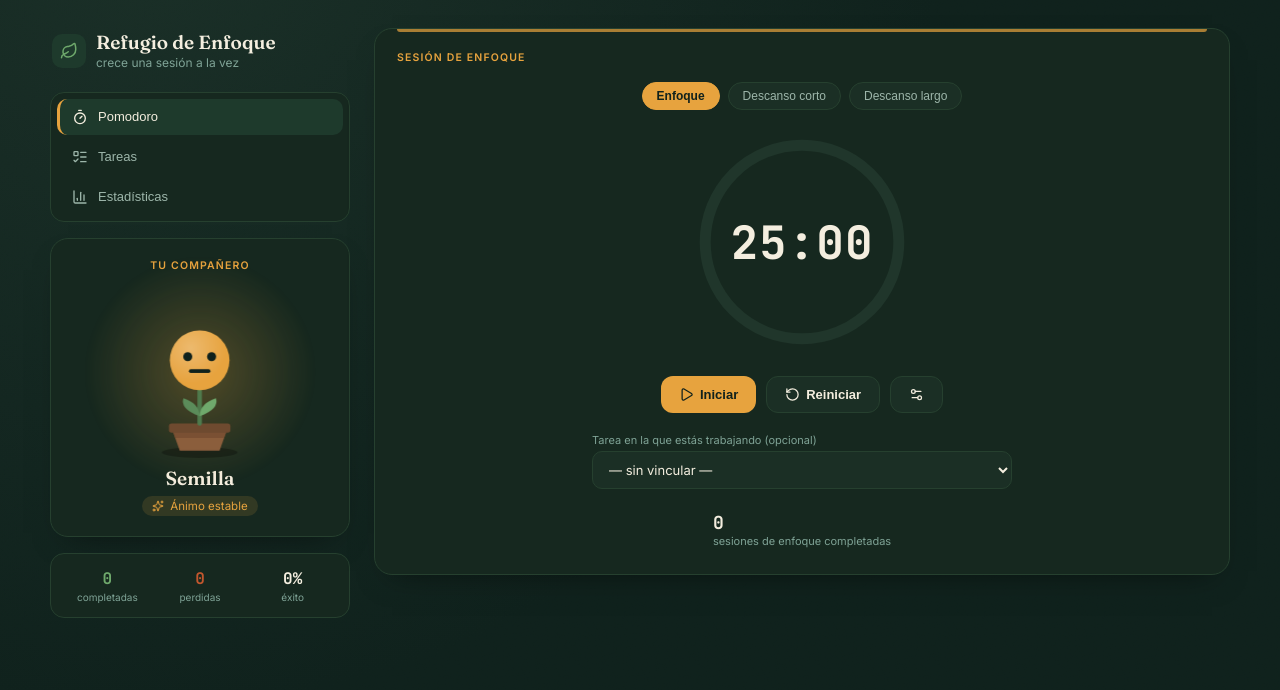
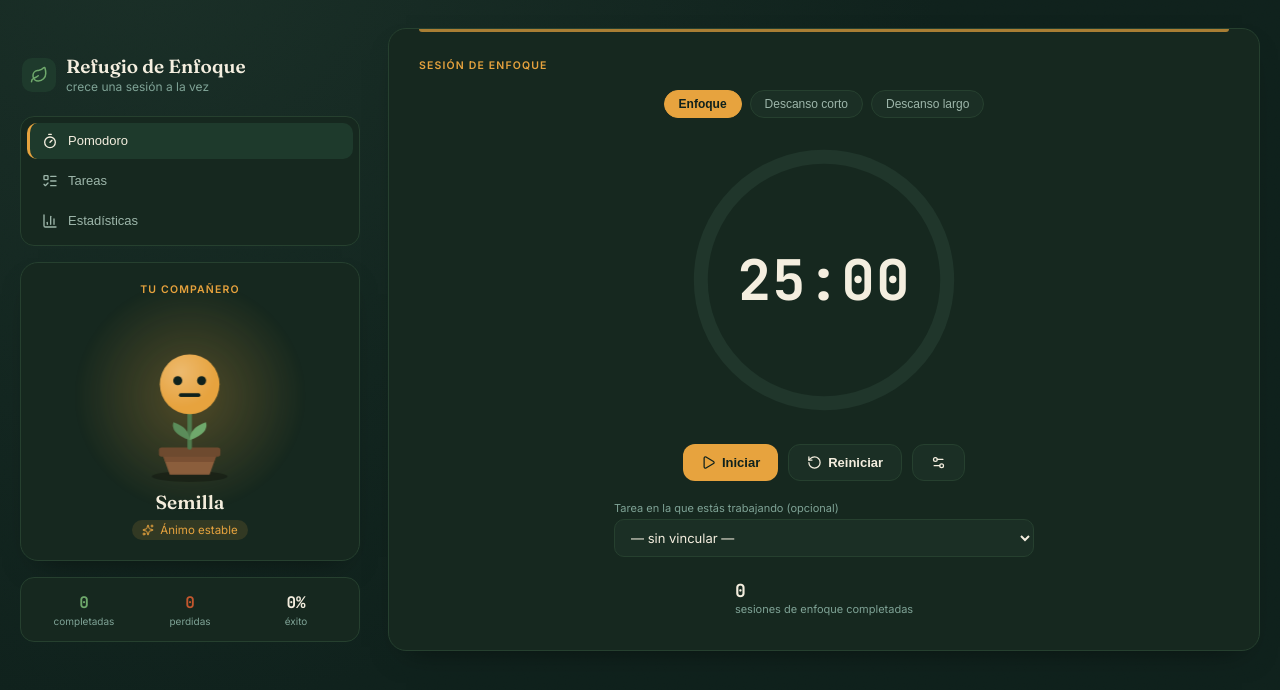
Before and after one commit to derekrojo120599/Focus-APP, a React (Vite) app: page / in a window 1280 px wide. Shown: the top 690 px of the page. Built offline with nearby package versions, Linux system fonts and the light colour scheme.

Commit message:
cambio en el cuerpo del diseño

```diff
--- a/src/index.css
+++ b/src/index.css
@@ -22,8 +22,8 @@ html, body, #root { margin: 0; padding: 0; min-height: 100%; }
 
 .app-shell {
   position: relative; z-index: 1;
-  max-width: 1180px; margin: 0 auto;
-  display: grid; grid-template-columns: 300px 1fr; gap: 24px; align-items: start;
+  max-width: 1440px; margin: 0 auto;
+  display: grid; grid-template-columns: 340px 1fr; gap: 28px; align-items: start;
 }
 @media (max-width: 900px) {
   .app-shell { grid-template-columns: 1fr; }
@@ -58,11 +58,11 @@ html, body, #root { margin: 0; padding: 0; min-height: 100%; }
 
 /* ---------------- Cards ---------------- */
 .card {
-  position: relative; background: #16281F; border: 1px solid #26402F; border-radius: 18px; padding: 22px;
+  position: relative; background: #16281F; border: 1px solid #26402F; border-radius: 18px; padding: 30px;
   box-shadow: 0 14px 30px -18px rgba(0,0,0,0.55);
 }
 .card + .card { margin-top: 16px; }
-.card::before { content: ""; position: absolute; top: 0; left: 22px; right: 22px; height: 3px; border-radius: 0 0 4px 4px; background: #E7A33E; opacity: 0.7; }
+.card::before { content: ""; position: absolute; top: 0; left: 30px; right: 30px; height: 3px; border-radius: 0 0 4px 4px; background: #E7A33E; opacity: 0.7; }
 .accent-amber::before { background: #E7A33E; }
 .accent-peri::before { background: #93A8D6; }
 .accent-moss::before { background: #6FA96C; }
@@ -107,10 +107,10 @@ html, body, #root { margin: 0; padding: 0; min-height: 100%; }
 .mode-pill { padding: 6px 14px; border-radius: 999px; font-size: 12px; border: 1px solid #26402F; background: #1B2F25; color: #9DB6AA; cursor: pointer; transition: all .15s ease; }
 .mode-pill.active { background: #E7A33E; color: #0F211C; border-color: #E7A33E; font-weight: 600; }
 
-.ring-wrap { position: relative; width: 220px; height: 220px; display: flex; align-items: center; justify-content: center; }
+.ring-wrap { position: relative; width: 280px; height: 280px; display: flex; align-items: center; justify-content: center; }
 .ring { position: absolute; inset: 0; }
 .ring-progress { transition: stroke-dashoffset 1s linear; }
-.time-display { position: relative; font-family: 'JetBrains Mono', monospace; font-size: 46px; font-weight: 700; letter-spacing: 1px; }
+.time-display { position: relative; font-family: 'JetBrains Mono', monospace; font-size: 56px; font-weight: 700; letter-spacing: 1px; }
 
 .timer-controls { display: flex; gap: 10px; margin-top: 24px; }
 .btn { display: flex; align-items: center; gap: 6px; padding: 10px 18px; border-radius: 12px; font-size: 13px; font-weight: 600; border: none; cursor: pointer; transition: transform .1s ease, filter .15s ease; }
```
